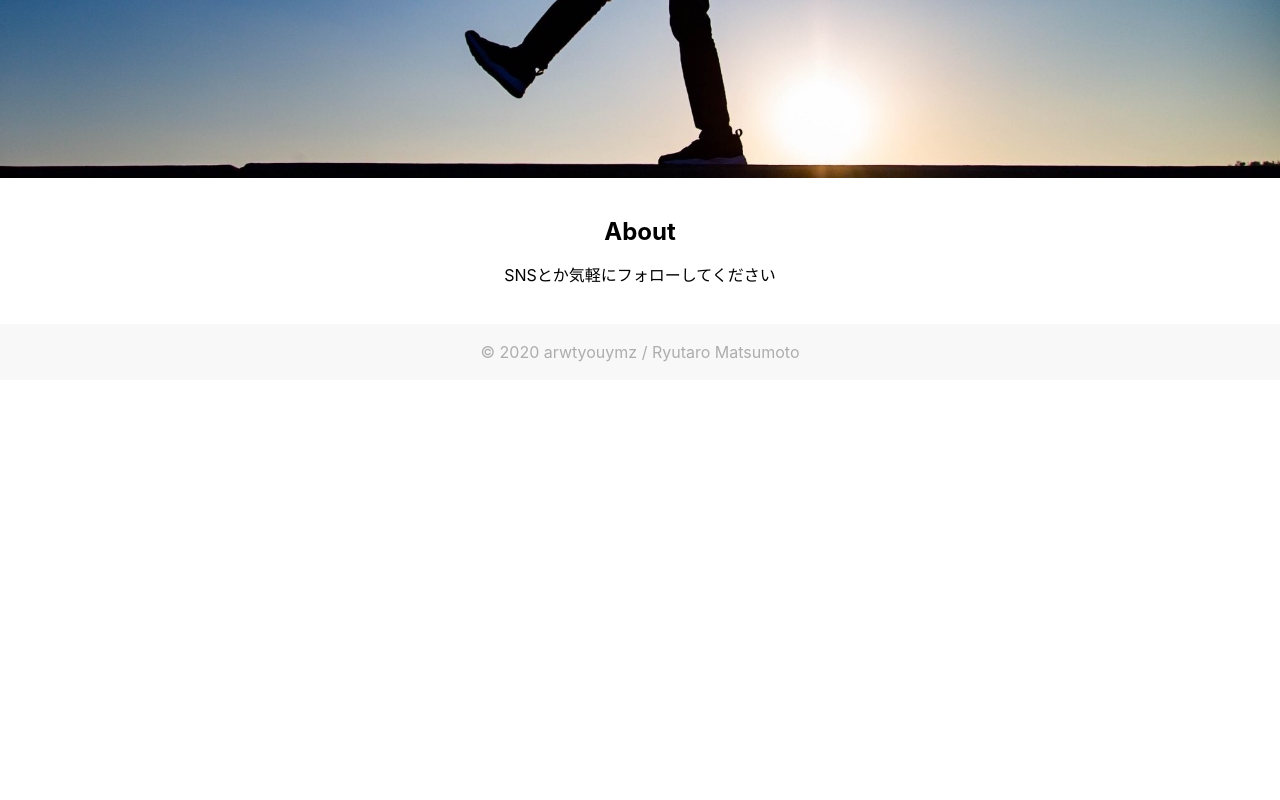
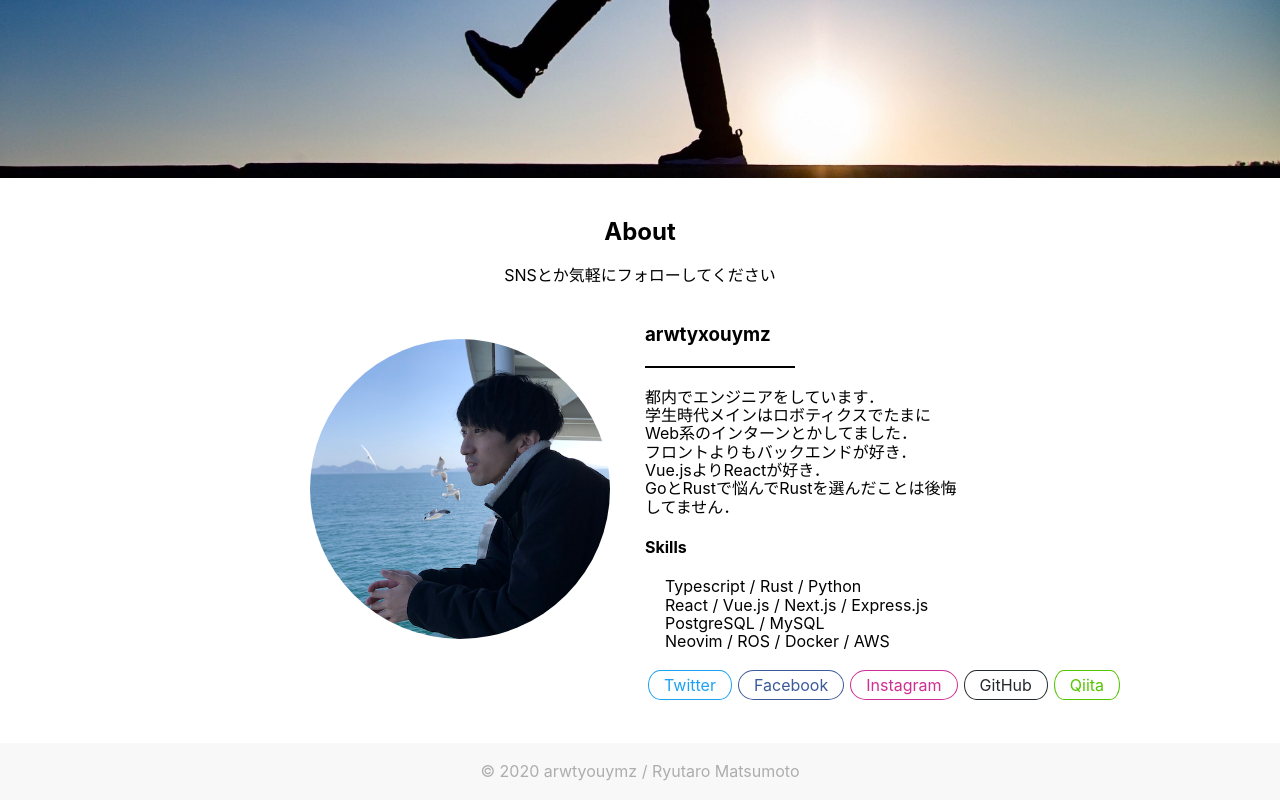
Before and after one commit to arwtyxouymz/blog, a Next.js app: page /about in a window 1280 px wide. Shown: the part 302-1102 px from the top of the page. Before the commit the page ends 800 px from the top, so only its background shows below. Built offline with nearby package versions, Linux system fonts and the light colour scheme.

Commit message:
Added about boilerplate

```diff
--- a/next.config.js
+++ b/next.config.js
@@ -1 +1,11 @@
-module.exports = {}
+module.exports = {
+  async redirects() {
+    return [
+      {
+        source: '/',
+        destination: '/blog',
+        permanent: true,
+      },
+    ]
+  },
+}
--- /dev/null
+++ b/src/atoms/elements/CircleImage.tsx
@@ -0,0 +1,15 @@
+import styled from 'styled-components'
+
+interface Props {
+  size: number
+  margin?: string
+}
+
+const CircleImage = styled.img<Props>`
+  width: ${({ size }) => size + 'px'};
+  height: ${({ size }) => size + 'px'};
+  margin: ${({ margin }) => (margin ? margin : '0')};
+  border-radius: 50%;
+`
+
+export default CircleImage
--- a/src/pages/about.tsx
+++ b/src/pages/about.tsx
@@ -1,6 +1,12 @@
 import React from 'react'
+import styled from 'styled-components'
 import Layout from '../templates/Layout'
 import PageHeader from '../molecules/PageHeader'
+import CircleImage from '../atoms/elements/CircleImage'
+import H3Text from '../atoms/texts/H3Text'
+import PText from '../atoms/texts/PText'
+import TagText from '../atoms/texts/TagText'
+import FlexContainer from '../atoms/containers/FlexContainer'
 
 const About: React.FC = () => {
   return (
@@ -9,8 +15,61 @@ const About: React.FC = () => {
         pageTitle="About"
         pageDescription="SNSとか気軽にフォローしてください"
       />
+
+      <WrapperFlexContainer justify="center">
+        <section>
+          <CircleImage src="/profile.png" size={300} margin="15px" />
+        </section>
+        <Section>
+          <H3Text>arwtyxouymz</H3Text>
+          <HorizontalLine />
+          <PText>都内でエンジニアをしています．</PText>
+          <PText>
+            学生時代メインはロボティクスでたまにWeb系のインターンとかしてました．
+          </PText>
+          <PText>
+            フロントよりもバックエンドが好き． Vue.jsよりReactが好き．
+          </PText>
+          <PText>GoとRustで悩んでRustを選んだことは後悔してません．</PText>
+          <h4>Skills</h4>
+          <StyledUl>
+            <li>Typescript / Rust / Python</li>
+            <li>React / Vue.js / Next.js / Express.js</li>
+            <li>PostgreSQL / MySQL</li>
+            <li>Neovim / ROS / Docker / AWS</li>
+          </StyledUl>
+          <FlexContainer align="center" justify="space-evenly">
+            <TagText color="#1DA1F2">Twitter</TagText>
+            <TagText color="#3C5A99">Facebook</TagText>
+            <TagText color="#CF2E92">Instagram</TagText>
+            <TagText color="#24292e">GitHub</TagText>
+            <TagText color="#55C500">Qiita</TagText>
+          </FlexContainer>
+        </Section>
+      </WrapperFlexContainer>
     </Layout>
   )
 }
 
 export default About
+
+const WrapperFlexContainer = styled(FlexContainer)`
+  margin: 40px auto;
+  width: 100%;
+`
+
+const HorizontalLine = styled.div`
+  width: 150px;
+  border: 0.5px solid;
+  margin: 20px 0;
+`
+
+const Section = styled.section`
+  width: 25%;
+  margin: 0 20px;
+`
+
+const StyledUl = styled.ul`
+  list-style: none;
+  padding-inline-start: 20px;
+`
```
